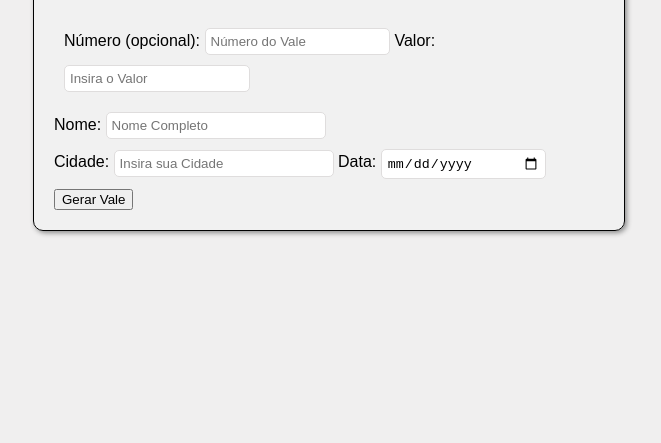
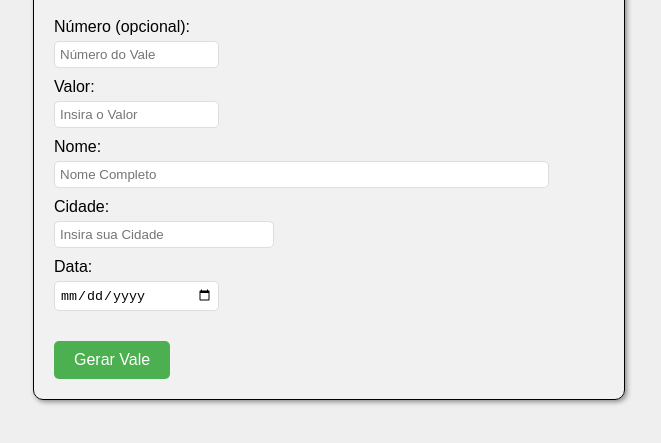
Before and after one commit to Viiitor/Vale_html, a plain HTML site: page vale/index.html in a window 1280 px wide. Shown: the part 119-562 px from the top of the page, without its empty margins (311-972 px from the left). Drawn offline with Linux system fonts and the light colour scheme.

Commit message:
Update style.css

```diff
--- a/vale/style.css
+++ b/vale/style.css
@@ -18,25 +18,36 @@
     background-color: #f2f2f255;
     }
 
- .valores{
-    display: inline-block;
-    margin: 10px;
- }
- .textos{
+
+    label {
         display: block;
-    margin: 10px;
+        margin-bottom: 5px;
       }
 
       input[type="number"] {
+        display: block;
         box-sizing: border-box;
-      width: 35%;
+        width: 30%;
         border-radius: 5px;
         border: 1px solid #dfdddd;
         margin-bottom: 10px;
         padding: 5px;
       }
 
-   input[type="text"] {
+
+    input[type="text"].nome {
+    display: block;
+    box-sizing: border-box;
+    width: 90%;
+    border-radius: 5px;
+    border: 1px solid #dfdddd;
+    margin-bottom: 10px;
+    padding: 5px;
+    }
+
+
+        input[type="text"].cidade {
+        display: block;
         box-sizing: border-box;
         width: 40%;
         border-radius: 5px;
@@ -44,7 +55,9 @@
         margin-bottom: 10px;
         padding: 5px;
         }
+
         input[type="date"] {
+        display: block;
         box-sizing: border-box;
         width: 30%;
         border-radius: 5px;
@@ -52,3 +65,17 @@
         margin-bottom: 10px;
         padding: 5px;
         }
+
+        button {
+            background-color: #4CAF50; /* cor de fundo */
+            color: white; /* cor do texto */
+            border: none; /* sem borda */
+            padding: 10px 20px; /* espaçamento interno */
+            text-align: center; /* alinhamento de texto */
+            text-decoration: none; /* sem decoração de texto */
+            display: inline-block; /* exibir como bloco */
+            font-size: 16px; /* tamanho da fonte */
+            border-radius: 5px; /* borda arredondada */
+            cursor: pointer; /* cursor de mão ao passar */
+            margin-top: 20px; /* margem superior */
+          }
```
Lines whose indentation alone changed are shown as unchanged.
